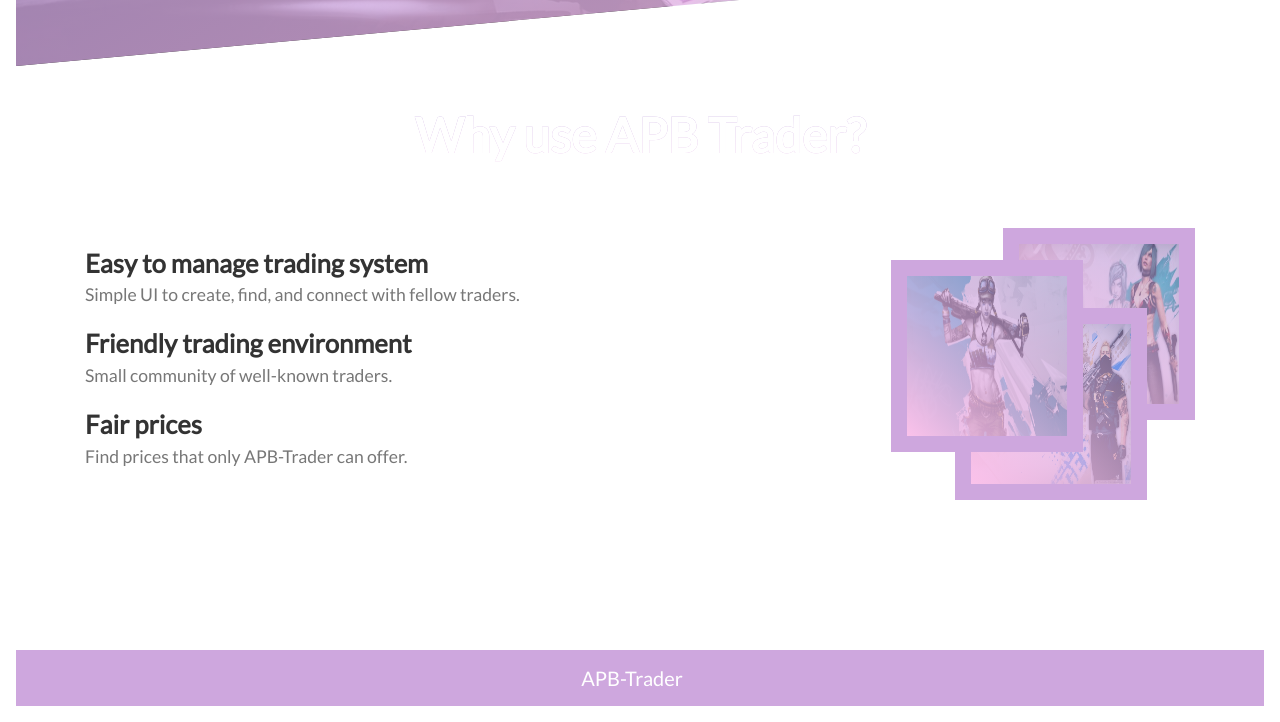
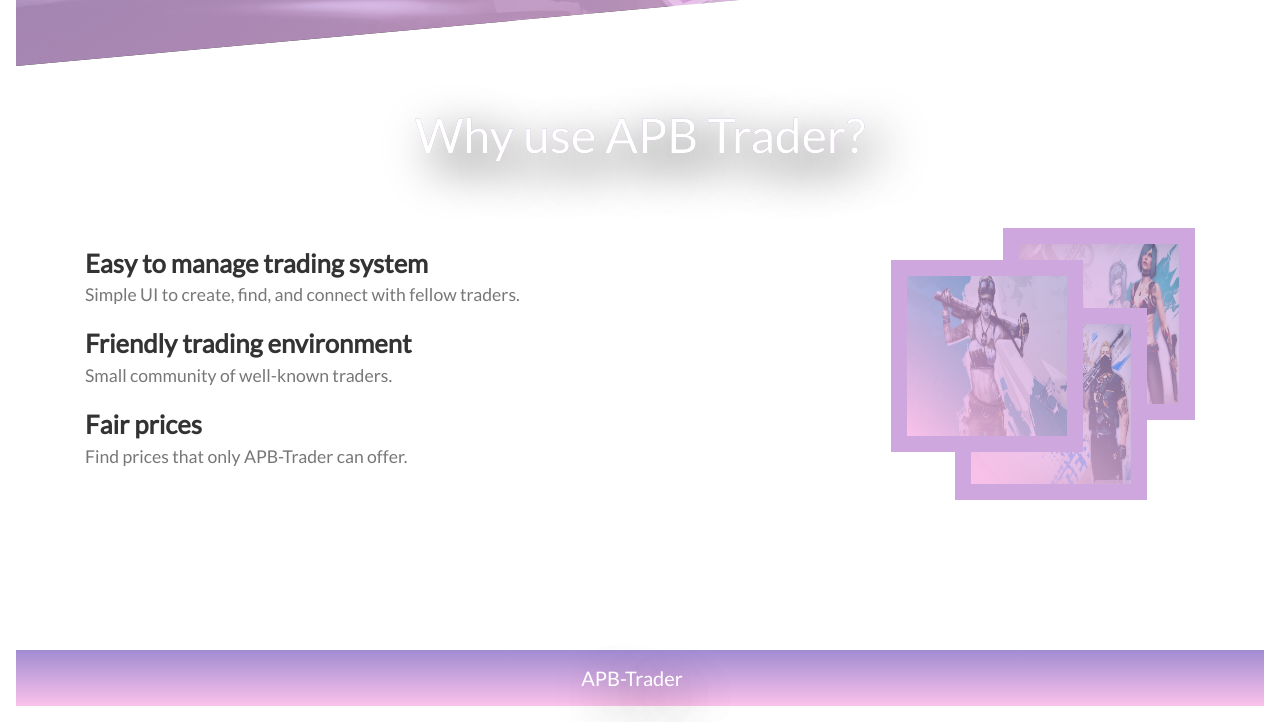
Before and after one commit to GilbertoGaspar/APB-Trader-React, a React app: page / in a window 1280 px wide. Shown: the part 710-1432 px from the top of the page. Built offline with nearby package versions, Linux system fonts and the light colour scheme; some packages are replaced by stand-ins of ours.

Commit message:
style: change landing page's feature header style and footer style

```diff
--- a/src/components/Features/Features.module.scss
+++ b/src/components/Features/Features.module.scss
@@ -17,7 +17,7 @@
   background-clip: text;
   text-align: center;
   font-size: 3rem;
-  font-weight: 700;
+  text-shadow: 1rem 1rem 3rem #000;
 }
 
 .article {
--- a/src/components/Footer/Footer.module.scss
+++ b/src/components/Footer/Footer.module.scss
@@ -4,7 +4,8 @@
   font-family: 'Lato', sans-serif;
   display: flex;
   justify-content: center;
-    background-color: mix($color-primary, $color-secondary) !important;
+  background-image: linear-gradient($color-primary, $color-secondary);
+  text-shadow: 1rem 1rem 3rem #000;
   @media screen and (max-width: 576px) {
     position: fixed;
     bottom: 0;
```
Lines whose indentation alone changed are shown as unchanged.
